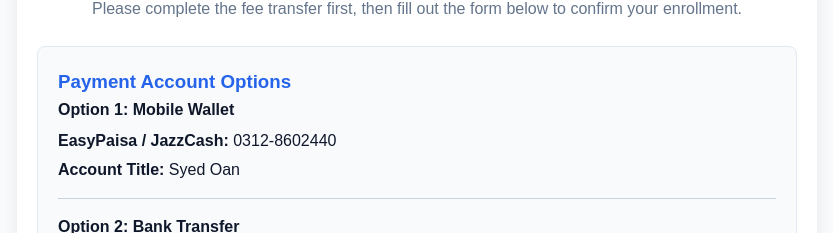
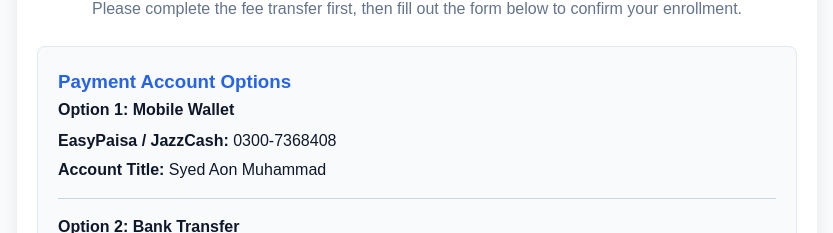
Before and after one commit to mabdigital/smart-academy, a plain HTML site: page index.html in a window 1280 px wide. Shown: the part 1618-1851 px from the top of the page, without its empty margins (223-1056 px from the left). Drawn offline with Linux system fonts and the light colour scheme.

Commit message:
Update index.html

```diff
--- a/index.html
+++ b/index.html
@@ -3113,8 +3113,8 @@
     <h3 style="margin-top: 0; color: #2563eb;">Payment Account Options</h3>
 
     <p style="margin-bottom: 5px;"><strong>Option 1: Mobile Wallet</strong></p>
-    <p style="margin: 4px 0;"><strong>EasyPaisa / JazzCash:</strong> 0312-8602440</p>
-    <p style="margin: 4px 0;"><strong>Account Title:</strong> Syed Oan</p>
+    <p style="margin: 4px 0;"><strong>EasyPaisa / JazzCash:</strong> 0300-7368408</p>
+    <p style="margin: 4px 0;"><strong>Account Title:</strong> Syed Aon Muhammad</p>
 
     <hr style="border: 0; border-top: 1px solid #cbd5e1; margin: 15px 0;">
 
```
